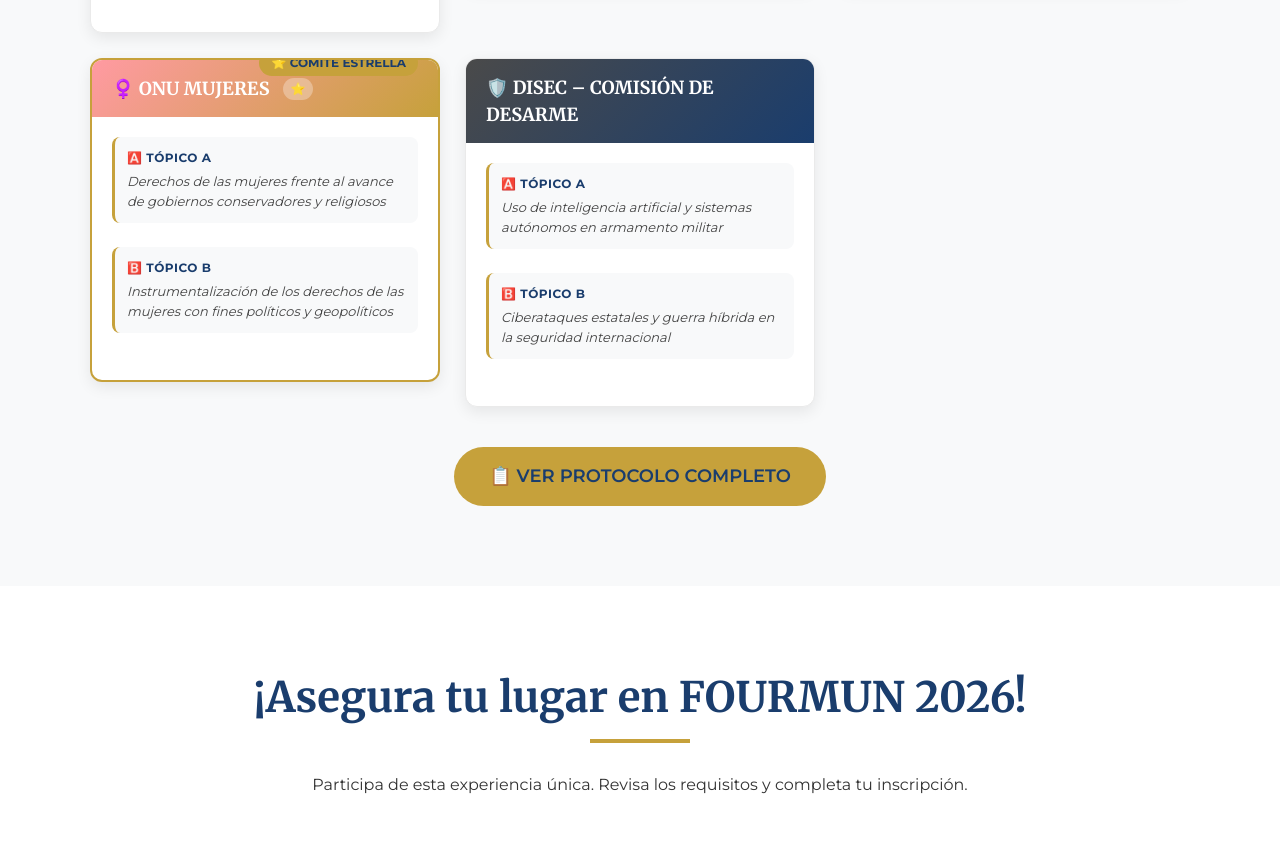
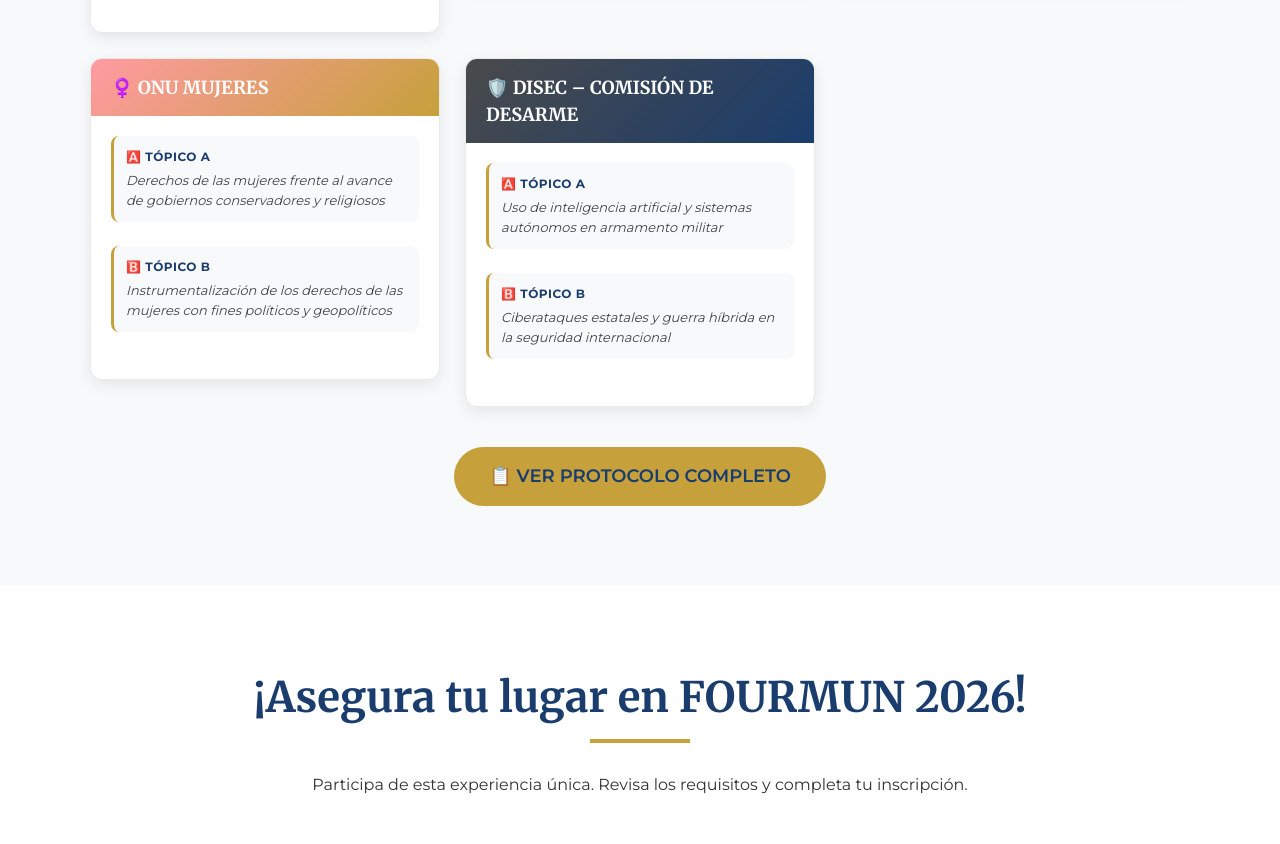
Before and after one commit to DiplomaciaNacional/Fourmun, a plain HTML site: page index.html in a window 1280 px wide. Shown: the part 2656-3500 px from the top of the page. Drawn offline with Linux system fonts and the light colour scheme.

Commit message:
AJUSTE DE AJUSTE

```diff
--- a/index.html
+++ b/index.html
@@ -237,9 +237,9 @@
                 </div>
 
                 <!-- FORO 7: ONU MUJERES (COMITÉ ESTRELLA) -->
-                <div class="foro-card foro-destacado">
+                <div class="foro-card">
                     <div class="foro-header" style="background: linear-gradient(135deg, #FF9AA2 0%, #C6A13B 100%);">
-                        <h3>♀️ ONU MUJERES <span class="estrella">⭐</span></h3>
+                        <h3>♀️ ONU MUJERES</h3>
                     </div>
                     <div class="foro-content">
                         <div class="topicos">
```
